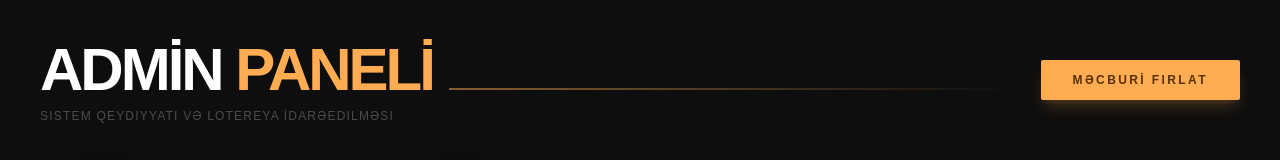
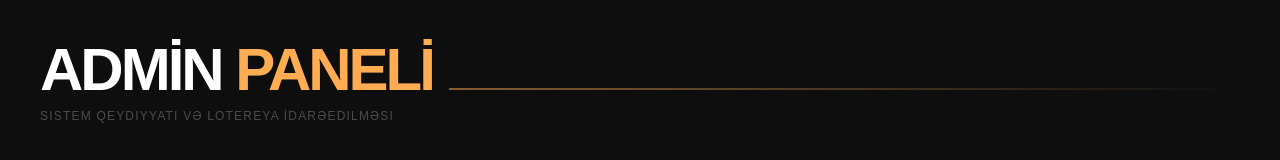
Before and after one commit to Eljav04/VivaFestivalLottery, a React (Vite) app: page /admin in a window 1280 px wide. Shown: the top 160 px of the page. Built offline with nearby package versions, Linux system fonts and the light colour scheme; no server answers.

Commit message:
ui: remove spin btn in Admib

```diff
--- a/src/pages/AdminPage.tsx
+++ b/src/pages/AdminPage.tsx
@@ -15,7 +15,7 @@ const schema = z.object({
 type FormData = z.infer<typeof schema>;
 
 const AdminPage = () => {
-    const { participants, addParticipant, removeParticipant, setTriggerSpin, triggerSpin, resetWinners } = useLotteryStore();
+    const { participants, addParticipant, removeParticipant, resetWinners } = useLotteryStore();
 
     const { register, handleSubmit, setValue, watch, reset, formState: { errors } } = useForm<FormData>({
         resolver: zodResolver(schema),
@@ -70,14 +70,6 @@ const AdminPage = () => {
                             </h2>
                             <div className="h-[2px] flex-1 bg-linear-to-r from-primary/50 to-transparent"></div>
                         </div>
-
-                        <button
-                            onClick={() => setTriggerSpin(true)}
-                            disabled={triggerSpin}
-                            className="bg-primary text-on-primary px-8 py-3 rounded-sm font-headline font-black text-xs tracking-[0.2em] shadow-lg shadow-primary/20 hover:scale-[1.02] active:scale-95 transition-all uppercase disabled:opacity-50 disabled:pointer-events-none"
-                        >
-                            {triggerSpin ? "FIRLANIR..." : "MƏCBURİ FIRLAT"}
-                        </button>
                     </div>
                     <p className="font-label text-xs tracking-widest text-outline uppercase opacity-60">Sistem Qeydiyyatı və Lotereya İdarəedilməsi</p>
                 </header>
```
